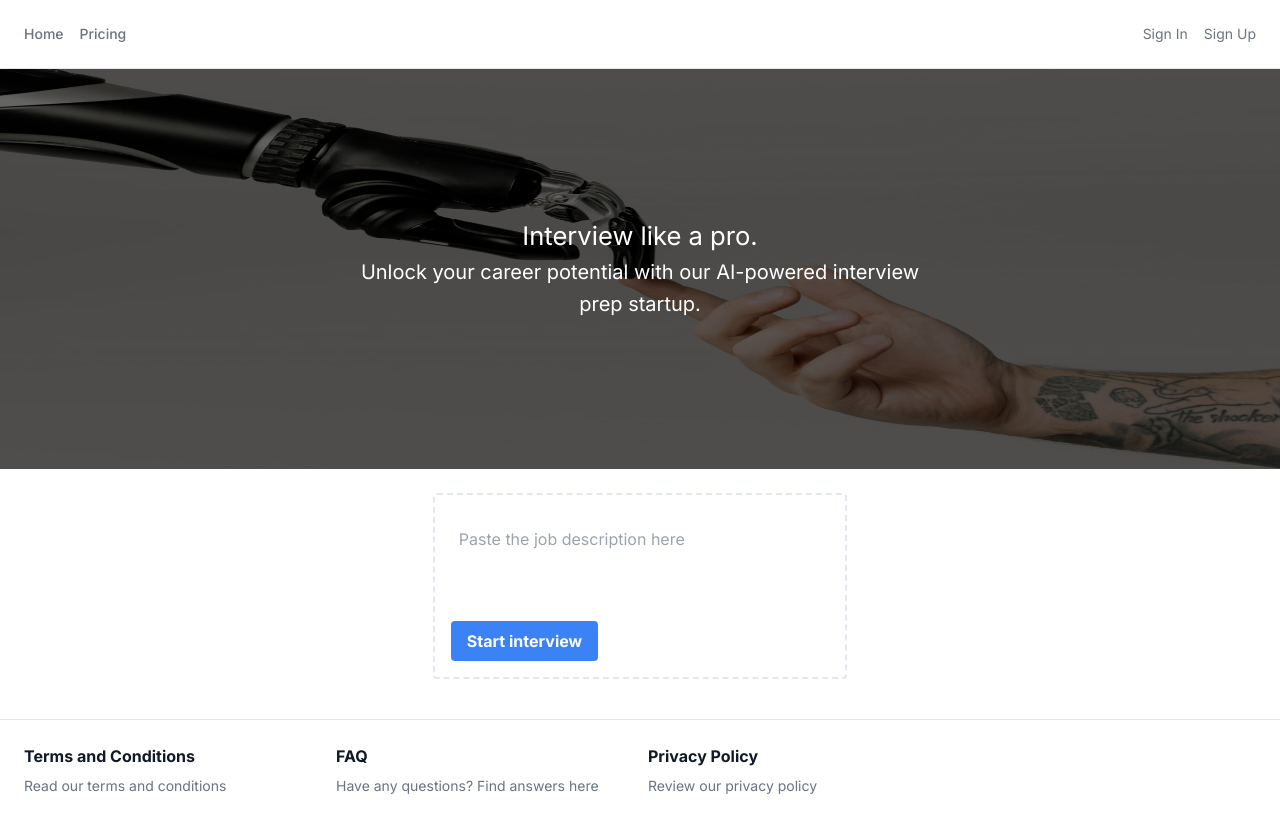
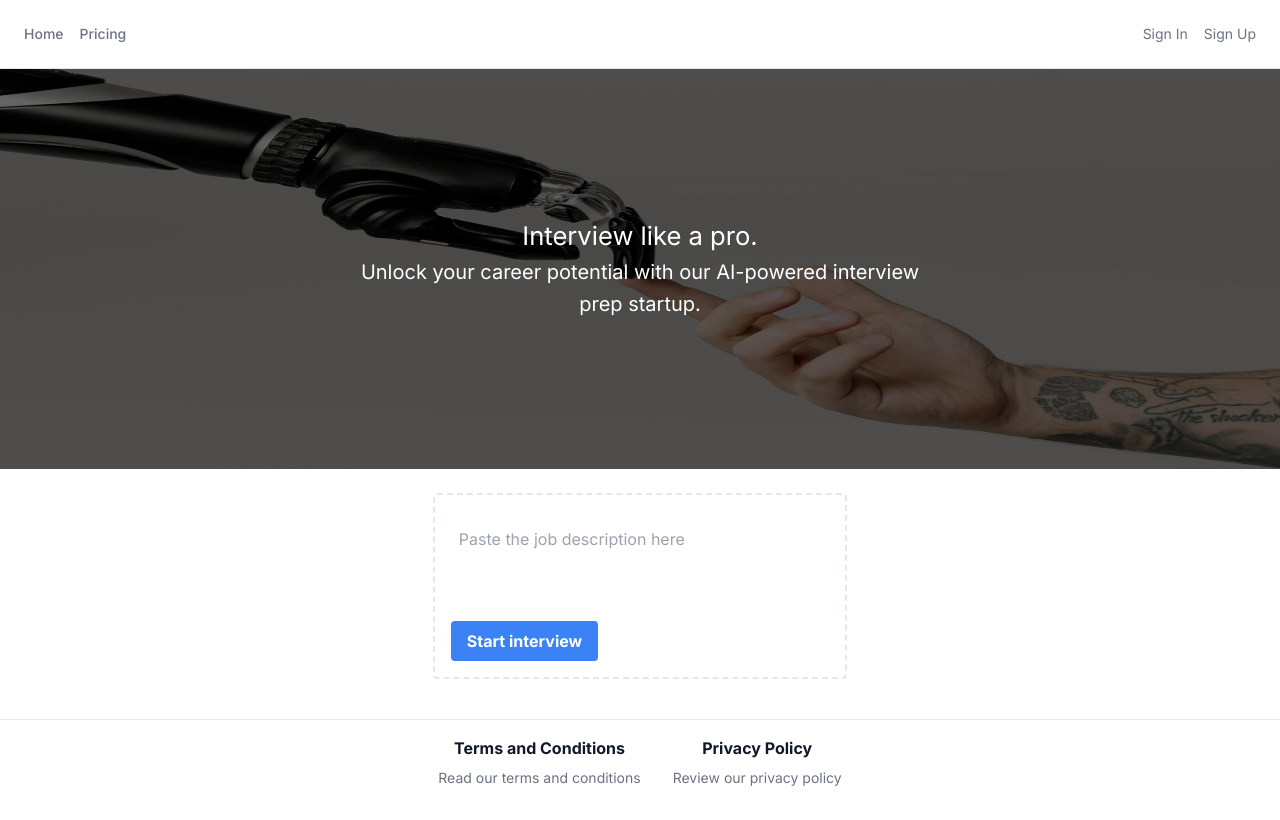
Before and after one commit to RekunDzmitry/careerai, a Next.js app in the folder frontend/ui/: page / in a window 1280 px wide. Built offline with nearby package versions, Linux system fonts and the light colour scheme.

Commit message:
error page and terms conditions

```diff
--- /dev/null
+++ b/frontend/ui/app/error/page.tsx
@@ -0,0 +1,17 @@
+// app/error/page.tsx
+import React from 'react';
+import Link from 'next/link';
+
+const ErrorPage: React.FC = () => {
+  return (
+    <div style={{ textAlign: 'center', marginTop: '50px' }}>
+      <h1>Что-то пошло не так</h1>
+      <p>Пожалуйста, попробуйте еще раз или вернитесь на главную страницу.</p>
+      <br></br>
+      <br></br>
+      <b><Link href="/">На главную (я ссылка - нажми меня)</Link></b>
+    </div>
+  );
+};
+
+export default ErrorPage;
--- a/frontend/ui/app/page.tsx
+++ b/frontend/ui/app/page.tsx
@@ -41,6 +41,7 @@ export default function Component() {
         })
         .catch((error) => {
           console.error("There was a problem with the Axios request:", error);
+          router.push("/error");
         });
     }
   };
@@ -124,30 +125,37 @@ export default function Component() {
           </div>
       </div>
 
-      <footer className="grid gap-4 p-4 border-t border-gray-200 items-center justify-center sm:p-6 md:grid-cols-2 lg:grid-cols-4 dark:border-gray-800">
-        <div className="space-y-2">
-          <Link className="font-bold text-gray-900 dark:text-gray-50" href="#">
+      <footer className="p-4 border-t border-gray-200 dark:border-gray-800">
+  <div className="container mx-auto flex justify-center">
+    <div className="flex space-x-8">
+      <div className="flex flex-col items-center space-y-2">
+        <a
+          className="font-bold text-gray-900 dark:text-gray-50"
+          href="/Terms and Conditions.txt"
+          target="_blank"
+          rel="noopener noreferrer"
+        >
           Terms and Conditions
-          </Link>
-          <p className="text-sm text-gray-500 dark:text-gray-400">
+        </a>
+        <p className="text-sm text-gray-500 dark:text-gray-400 text-center">
           Read our terms and conditions
         </p>
       </div>
-        <div className="space-y-2">
-          <Link className="font-bold text-gray-900 dark:text-gray-50" href="#">
-            FAQ
-          </Link>
-          <p className="text-sm text-gray-500 dark:text-gray-400">
-            Have any questions? Find answers here
+
+      <div className="flex flex-col items-center space-y-2">
+        <a
+          className="font-bold text-gray-900 dark:text-gray-50"
+          href="/Privacy Policy.txt"
+          target="_blank"
+          rel="noopener noreferrer"
+        >
+          Privacy Policy
+        </a>
+        <p className="text-sm text-gray-500 dark:text-gray-400 text-center">
+          Review our privacy policy
         </p>
       </div>
-        <div className="space-y-2">
-          <Link className="font-bold text-gray-900 dark:text-gray-50" href="#">
-            Privacy Policy
-          </Link>
-          <p className="text-sm text-gray-500 dark:text-gray-400">
-            Review our privacy policy
-          </p>
+    </div>
   </div>
 </footer>
     </div>
```
Also changed, not shown: frontend/ui/public/Privacy Policy.txt (added), frontend/ui/public/Terms and Conditions.txt (added). Lines whose indentation alone changed are shown as unchanged.
